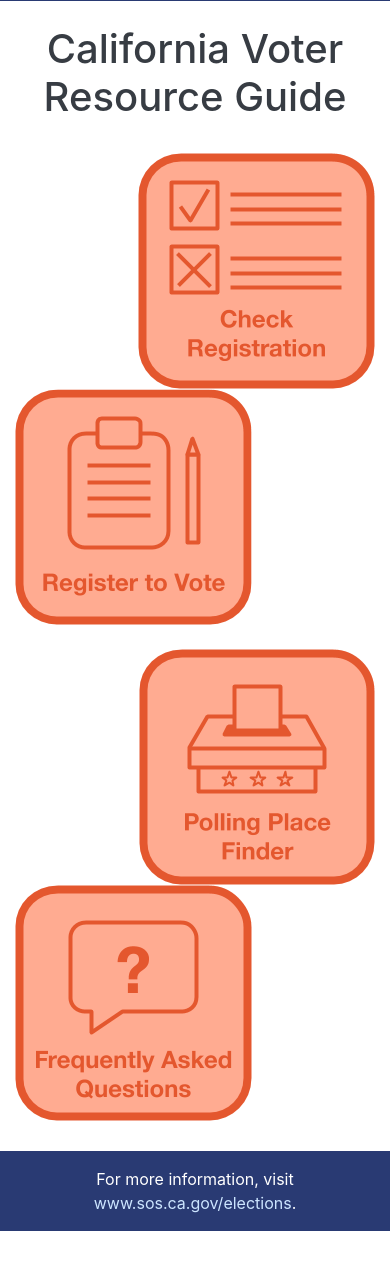
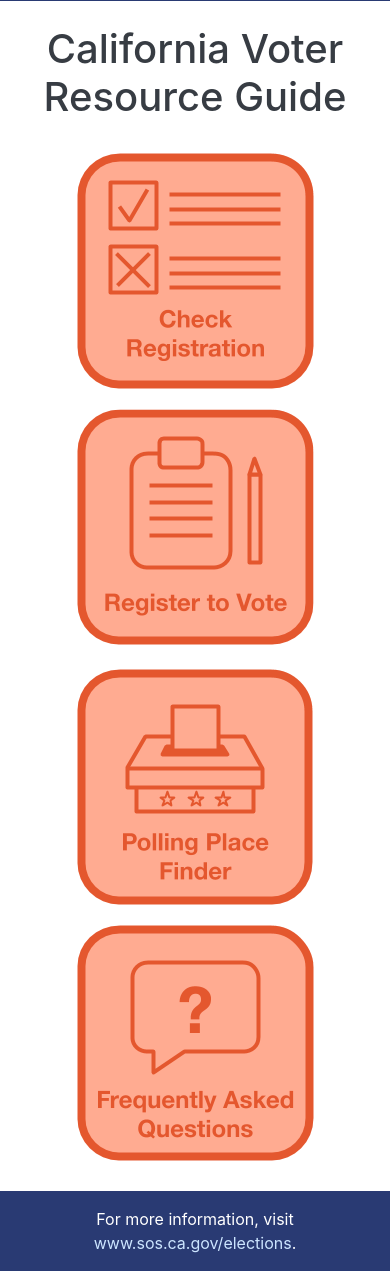
Before and after one commit to kwheelan/Breakthrough, a Flask app: page / in a window 390 px wide. Shown: the part 231-1502 px from the top of the page. Before the commit the page ends 1462 px from the top, so only its background shows below. Run offline with Flask 2, Linux system fonts and the light colour scheme; some libraries are stand-ins or nearby versions.

Commit message:
fixed mobile icons

```diff
--- a/static/stylesheets/style.css
+++ b/static/stylesheets/style.css
@@ -134,14 +134,26 @@
 }
 
 /* homepage icons */
+
+.icon_col1 {
+  text-align: right;
+}
+
+.icon_col2 {
+  text-align: left;
+}
+
 @media (max-width: 540px) {
-  .icon_col {
-    align: center
+  .icon_col1, .icon_col2 {
+    text-align: center;
+  }
+  .icon_col1 {
+    margin-bottom: 20px;
   }
 }
 
 .icon:hover {
-
+  opacity: 75%;
 }
 
 
--- a/templates/index.html
+++ b/templates/index.html
@@ -33,24 +33,24 @@
 <br>
 
   <div class = "row">
-    <div class="col-sm icon_col" align=right>
+    <div class="col-sm icon_col1">
       <a href="{{ url_for('registration_forms')}}" class = "form-label">
         <img class = "icon" src="{{ url_for('static', filename='images/check_registration_icon.png') }}">
       </a>
     </div>
-    <div class="col-sm icon_col" align=left>
+    <div class="col-sm icon_col2">
       <a href="{{ url_for('register')}}" class = "form-label">
         <img class = "icon" src="{{ url_for('static', filename='images/register_to_vote.png') }}">
       </a>
     </div>
    </div><br>
   <div class = "row">
-    <div class="col-sm icon_col" align=right>
+    <div class="col-sm icon_col1">
       <a href="{{ url_for('poll_forms')}}" class = "form-label">
         <img class = "icon" src="{{ url_for('static', filename='images/polling.png') }}">
       </a>
     </div>
-    <div class="col-sm icon_col" align=left>
+    <div class="col-sm icon_col2">
       <a href="{{ url_for('faqs')}}" class = "form-label">
         <img class = "icon" src="{{ url_for('static', filename='images/faqs.png') }}">
       </a>
```
